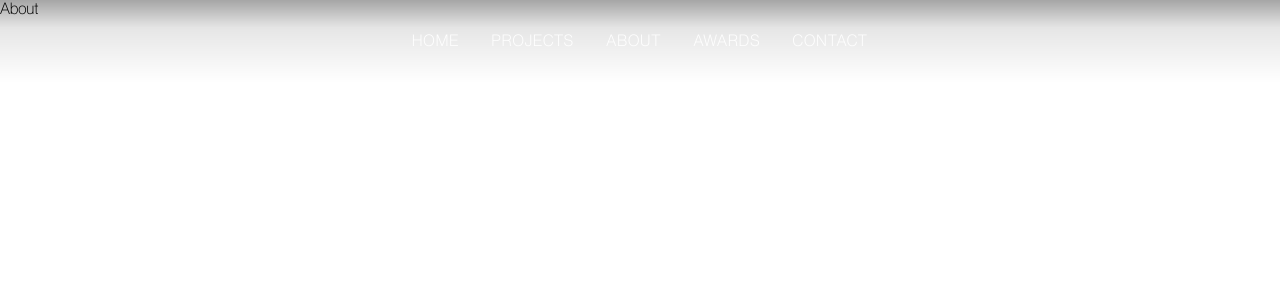
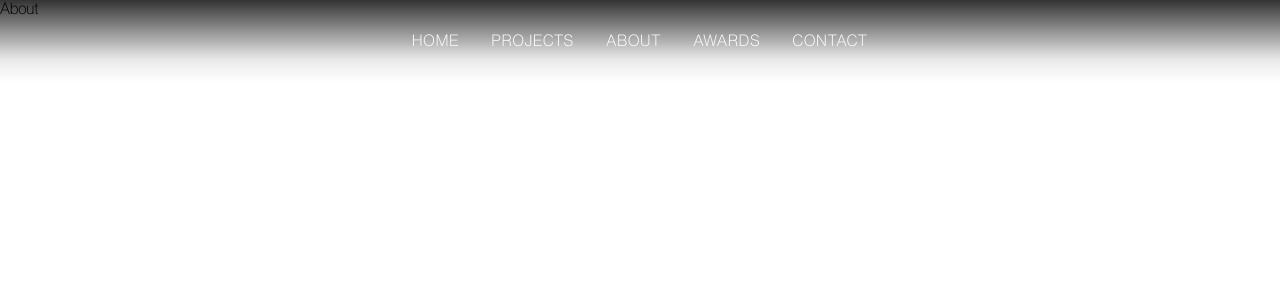
Before and after one commit to vanajmoorthy/kma, a Nuxt app: page /about in a window 1280 px wide. Shown: the top 300 px of the page. Built offline with nearby package versions, Linux system fonts and the light colour scheme.

Commit message:
Finalise landing page and navbar

```diff
--- a/components/Nav.vue
+++ b/components/Nav.vue
@@ -66,28 +66,27 @@ nav {
 	z-index: 2;
 	justify-content: center;
 	padding: 2rem 0rem;
-	background-image: linear-gradient(to bottom,
-			/* rgba(0, 0, 0, 0.6), */
-			/* rgba(0, 0, 0, 0.55), */
-			/* rgba(0, 0, 0, 0.5), */
-			/* rgba(0, 0, 0, 0.45), */
-			/* rgba(0, 0, 0, 0.4), */
-			rgba(0, 0, 0, 0.35),
-			rgba(0, 0, 0, 0.3),
-			rgba(0, 0, 0, 0.25),
-			rgba(0, 0, 0, 0.2),
-			rgba(0, 0, 0, 0.15),
-			rgba(0, 0, 0, 0.1),
-			rgba(0, 0, 0, 0.09),
-			rgba(0, 0, 0, 0.08),
-			rgba(0, 0, 0, 0.07),
-			rgba(0, 0, 0, 0.06),
-			rgba(0, 0, 0, 0.05),
-			rgba(0, 0, 0, 0.04),
-			rgba(0, 0, 0, 0.03),
-			rgba(0, 0, 0, 0.02),
-			rgba(0, 0, 0, 0.01),
-			rgba(0, 0, 0, 0));
+	background: linear-gradient(rgba(0, 0, 0, 0.8) 0%,
+			rgba(0, 0, 0, 0.7) 10%,
+			rgba(0, 0, 0, 0.65) 15%,
+			rgba(0, 0, 0, 0.6) 20%,
+			rgba(0, 0, 0, 0.55) 25%,
+
+			rgba(0, 0, 0, 0.5) 30%,
+			rgba(0, 0, 0, 0.45) 35%,
+
+			rgba(0, 0, 0, 0.4) 40%,
+			rgba(0, 0, 0, 0.35) 45%,
+
+			rgba(0, 0, 0, 0.3) 50%,
+			rgba(0, 0, 0, 0.25) 55%,
+			rgba(0, 0, 0, 0.2) 60%,
+			rgba(0, 0, 0, 0.15) 65%,
+			rgba(0, 0, 0, 0.09) 72%,
+
+			rgba(0, 0, 0, 0.06) 80%,
+			rgba(0, 0, 0, 0) 100%);
+
 	/* backdrop-filter: blur(2px); */
 	color: white;
 	transition: 0.2s ease background-color;
@@ -200,7 +199,7 @@ ul {
 	max-height: 300px !important;
 	margin-top: 1rem;
 	/* background-color: rgb(233 233 233); */
-	padding: 1rem 2rem !important;
+	padding: 0rem 1rem !important;
 }
 
 #nav-links {
@@ -223,7 +222,8 @@ ul {
 	#nav-links {
 		display: flex;
 		flex-direction: column;
-		padding: 0 2rem;
+		padding: 0rem 1rem !important;
+
 	}
 
 	.home-link {
@@ -236,7 +236,7 @@ ul {
 	}
 
 	#nav-links>a {
-		width: 300px;
+		width: min-content;
 	}
 
 	#home {
@@ -253,7 +253,7 @@ ul {
 	#nav-links {
 		overflow: hidden;
 		max-height: 0px;
-		margin-top: -3rem;
+		/* margin-top: -3rem; */
 	}
 }
 </style>
--- a/pages/index.vue
+++ b/pages/index.vue
@@ -31,6 +31,7 @@
 
 					<br />
 					<br />
+					<span class="hide2">
 						The firm has been honoured to receive awards in various
 						categories under the prestigious J.K. Architect of the Year
 						Awards in 1995 and 1997, and the Indian Institute of
@@ -38,6 +39,7 @@
 						Architecture India, Asia Pacific Property Awards
 						Architecture 2018, The I.I.A National Awards for Excellence
 						2018.
+					</span>
 				</p>
 				<p class="hide">
 					We have executed projects in the diverse locations of Delhi
@@ -72,7 +74,7 @@ export default {
 		return {
 			loaded: false,
 			currentSection: 0,
-			projectNames: ['Courtyard Home', 'Read more', 'G Residence', 'Farmhouse', 'Creative Office', 'Footer'],
+			projectNames: ['Magnolia Home', 'Read more', 'G Residence', 'Farmhouse', 'Creative Office', 'Footer'],
 			currentProject: 'Courtyard Home',
 			sections: []
 		};
@@ -172,9 +174,10 @@ export default {
 	display: flex;
 	/* height: 0px; */
 	justify-content: space-between;
-	top: calc(100vh - 10rem);
+	top: calc(100vh - 9rem);
 	z-index: 1;
 	transition: 0.2s ease opacity;
+	margin-bottom: 2rem;
 }
 
 .container {
@@ -223,14 +226,18 @@ export default {
 
 @media screen and (max-width: 650px) {
 	#control>h1 {
-		display: none;
+		opacity: 0;
 	}
 }
 
 #project-name,
 #spacer {
 	min-width: 200px;
-	margin: 0 1rem;
+	/* margin: 0 1rem; */
+}
+
+.right-arrow {
+	padding-right: 1rem;
 }
 
 #spacer {
@@ -239,7 +246,7 @@ export default {
 
 #project-name {
 	display: flex;
-	align-items: center;
+	align-items: flex-end;
 	justify-content: flex-end;
 }
 
@@ -255,6 +262,8 @@ export default {
 	display: flex;
 	align-items: center;
 	/* padding-right: 2rem; */
+	position: relative;
+	top: -7.5px;
 }
 
 #read-more {
@@ -345,7 +354,7 @@ export default {
 
 @media screen and (max-width:780px) {
 	.about>div>p {
-		margin: 1rem;
+		/* margin: 1rem; */
 	}
 
 	.about,
@@ -353,18 +362,43 @@ export default {
 	.project2,
 	.project3,
 	.project4 {
-		top: -3.65rem
+		/* top: -3.65rem */
 	}
 
 	#title-holder {
-		top: calc(100vh - 7rem);
+		/* top: calc(100vh - 7rem); */
 	}
 }
 
 @media screen and (max-width:680px) {
+	.about>div>p {
+		/* margin: 1rem; */
+	}
+
+	.about>div {
+		/* padding-left: 0rem;
+		padding-right: 0rem; */
+	}
+
+	.about,
+	.project1,
+	.project2,
+	.project3,
+	.project4 {
+		/* top: -3.65rem */
+	}
+
+	#title-holder {
+		/* top: calc(100vh - 7rem); */
+	}
+
 	.about>div {
 		flex-direction: column;
 		/* margin-bottom: 1rem; */
+	}
+
+	.hide {
+		display: none;
 	}
 }
 
@@ -387,7 +421,7 @@ export default {
 	}
 
 	#project-name>h3 {
-		font-size: 1.2rem;
+		font-size: 1.0rem;
 	}
 
 	.hide {
@@ -402,4 +436,14 @@ export default {
 
 
 }
+
+@media screen and (max-width:420px) {
+	.about>div>p {
+		margin: 1rem;
+	}
+
+	.hide2 {
+		display: none;
+	}
+}
 </style>
```
Also changed, not shown: 2 other files (tests, documents, lock files or other folders). Lines whose indentation alone changed are shown as unchanged.
